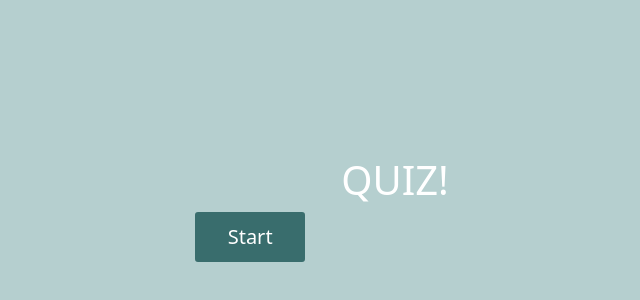
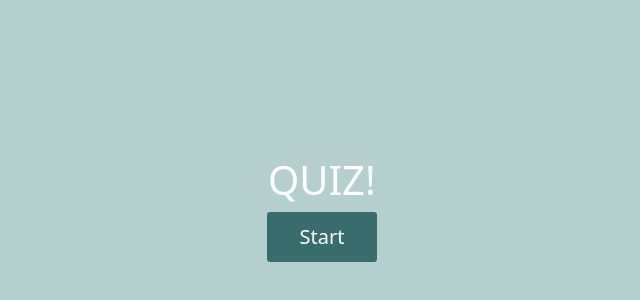
Before and after one commit to Rajiii77/Quiz, a plain HTML site: page index.html in a window 1280 px wide. Shown: the part 236-536 px from the top of the page, without its empty margins (318-958 px from the left). Drawn offline with nearby package versions, Linux system fonts and the light colour scheme.

Commit message:
Add files via upload

```diff
--- a/style.css
+++ b/style.css
@@ -20,7 +20,7 @@
 
 .twxt{
     padding-top: 90px;
-    padding-left: 146px;
+    padding-left: 1px;
 
 
 }
```
